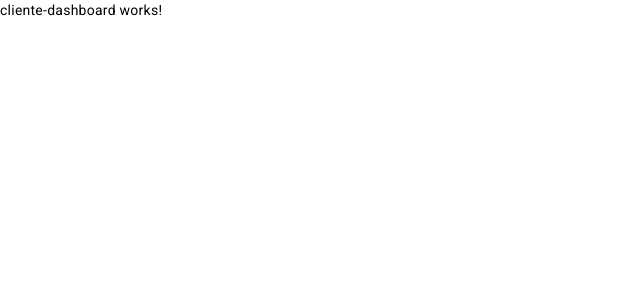
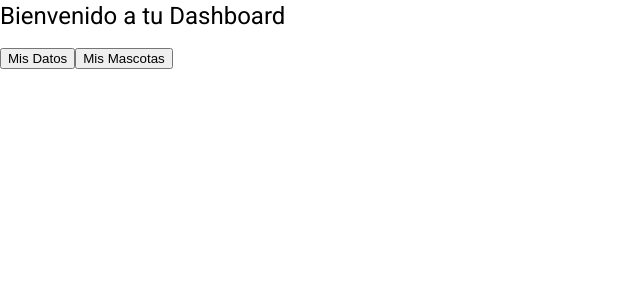
Before and after one commit to sforjab/prueba_frontend, an Angular app: page /cliente in a window 1280 px wide. Shown: the top 300 px of the page, without its empty margins (0-640 px from the left). Built offline with nearby package versions, Linux system fonts and the light colour scheme.

Commit message:
Código de componente cliente-dashboard

```diff
--- a/src/app/cliente/Components/cliente-dashboard/cliente-dashboard.component.html
+++ b/src/app/cliente/Components/cliente-dashboard/cliente-dashboard.component.html
@@ -1 +1,15 @@
-<p>cliente-dashboard works!</p>
+<div class="dashboard-container">
+    <h1>Bienvenido a tu Dashboard</h1>
+
+    <div class="dashboard-buttons">
+      <!-- Botón para gestionar datos personales -->
+      <button routerLink="/cliente/perfil" class="btn btn-primary">
+        Mis Datos
+      </button>
+
+      <!-- Botón para consultar datos de mascotas -->
+      <button routerLink="/cliente/mascotas" class="btn btn-secondary">
+        Mis Mascotas
+      </button>
+    </div>
+  </div>
--- a/src/app/cliente/Components/cliente-dashboard/cliente-dashboard.component.ts
+++ b/src/app/cliente/Components/cliente-dashboard/cliente-dashboard.component.ts
@@ -1,4 +1,4 @@
-import { Component } from '@angular/core';
+import { Component, OnInit } from '@angular/core';
 
 @Component({
   selector: 'app-cliente-dashboard',
@@ -7,4 +7,8 @@ import { Component } from '@angular/core';
 })
 export class ClienteDashboardComponent {
 
+  constructor() { }
+
+  ngOnInit(): void { }
+
 }
--- a/src/app/cliente/cliente-routing.module.ts
+++ b/src/app/cliente/cliente-routing.module.ts
@@ -1,9 +1,13 @@
 import { NgModule } from '@angular/core';
 import { RouterModule, Routes } from '@angular/router';
 import { ClienteDashboardComponent } from './Components/cliente-dashboard/cliente-dashboard.component';
+import { ClientePerfilComponent } from './Components/cliente-perfil/cliente-perfil.component';
+import { MascotasListComponent } from './Components/mascotas/mascotas-list/mascotas-list.component';
 
 const routes: Routes = [
-  { path: '', component: ClienteDashboardComponent }
+  { path: '', component: ClienteDashboardComponent },
+  { path: 'perfil', component: ClientePerfilComponent },  // Ruta para "Mis Datos"
+  { path: 'mascotas', component: MascotasListComponent }  // Ruta para "Mis Mascotas"
 ];
 
 @NgModule({
```
